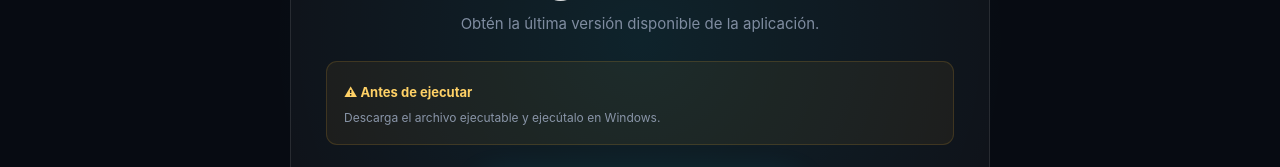
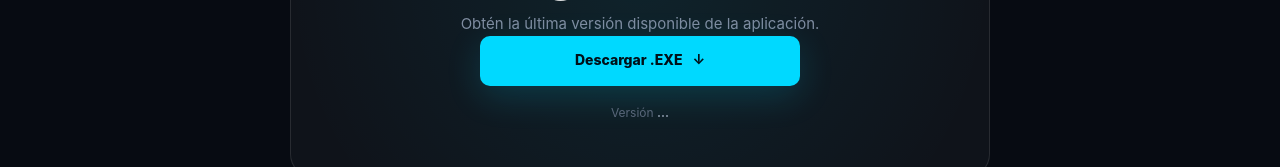
Before and after one commit to xyvenqorix/GrifoPYME, a plain HTML site: page index.html in a window 1280 px wide. Shown: the part 2765-2932 px from the top of the page. Drawn offline with Linux system fonts and the light colour scheme; no server answers.

Commit message:
Update index.html

```diff
--- a/index.html
+++ b/index.html
@@ -505,18 +505,7 @@
         </p>
 
 
-        <div class="notice">
 
-            <strong>
-                ⚠ Antes de ejecutar
-            </strong>
-
-            <p>
-                Descarga el archivo ejecutable
-                y ejecútalo en Windows.
-            </p>
-
-        </div>
 
 
         <a
```
